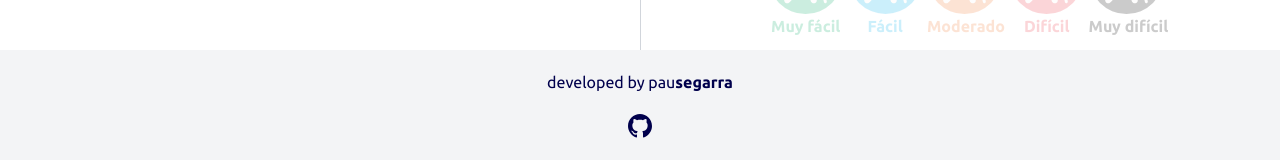
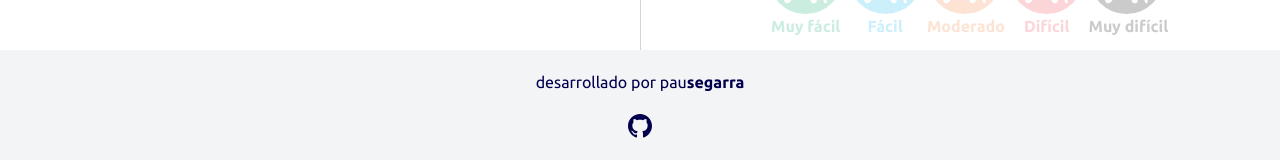
Before and after one commit to pausegarra/sendif, a Next.js app: page / in a window 1280 px wide. Shown: the part 487-647 px from the top of the page. Built offline with nearby package versions, Linux system fonts and the light colour scheme.

Commit message:
translate footer

```diff
--- a/src/app/layout.tsx
+++ b/src/app/layout.tsx
@@ -22,7 +22,7 @@ export default function RootLayout({
       <body className={inter.className}>
         {children}
         <footer className="flex items-center flex-col bg-gray-100 py-5">
-          <div className="text-[#00004c]">developed by pau<strong>segarra</strong></div>
+          <div className="text-[#00004c]">desarrollado por pau<strong>segarra</strong></div>
           <div className="flex gap-5 py-5">
             <a href="https://github.com/pausegarra/sendif" target="_blank"><img src="/assets/github.svg" alt="" /></a>
           </div>
```
